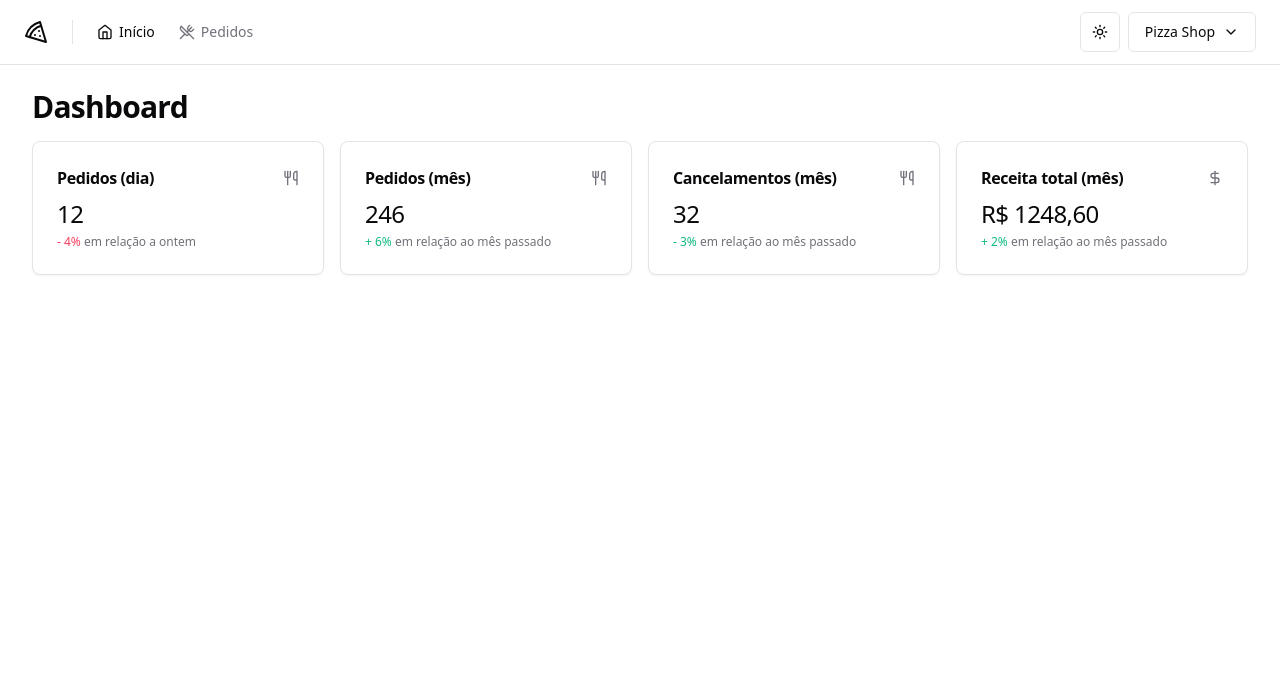
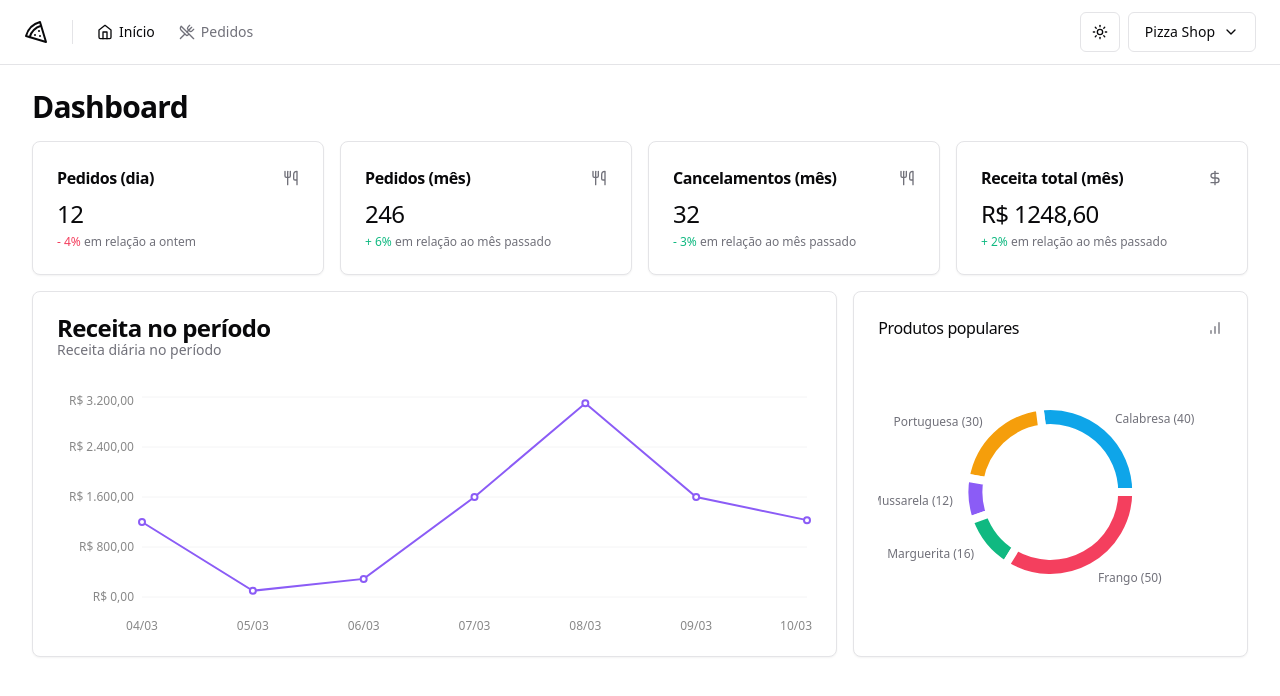
Before and after one commit to erickmarquesc/PizzaShop, a React (Vite) app: page / in a window 1280 px wide. Shown: the top 696 px of the page. Built offline with nearby package versions, Linux system fonts and the light colour scheme.

Commit message:
perf: :zap: Add novos componentes de grafico na pagina

```diff
--- a/src/pages/app/dashboard/dashboard.tsx
+++ b/src/pages/app/dashboard/dashboard.tsx
@@ -3,6 +3,8 @@ import { MonthRevenueCard } from './month-revenue-card'
 import { MonthOrdersAmountCard } from './month-orders-amount-card'
 import { DayOrdersAmountCard } from './day-orders-amount-card'
 import { MonthCanceledOrdersAmountCard } from './month-canceled-orders-amount-card'
+import { EvenueChart } from './revenue-chart'
+import { PopularProductsChart } from './popular-products-chart'
 
 export function Dashboard() {
   return (
@@ -17,6 +19,11 @@ export function Dashboard() {
           <MonthCanceledOrdersAmountCard />
           <MonthRevenueCard />
         </div>
+
+        <div className="grid grid-cols-9 gap-4">
+          <EvenueChart />
+          <PopularProductsChart />
+        </div>
       </div>
     </>
   )
```
